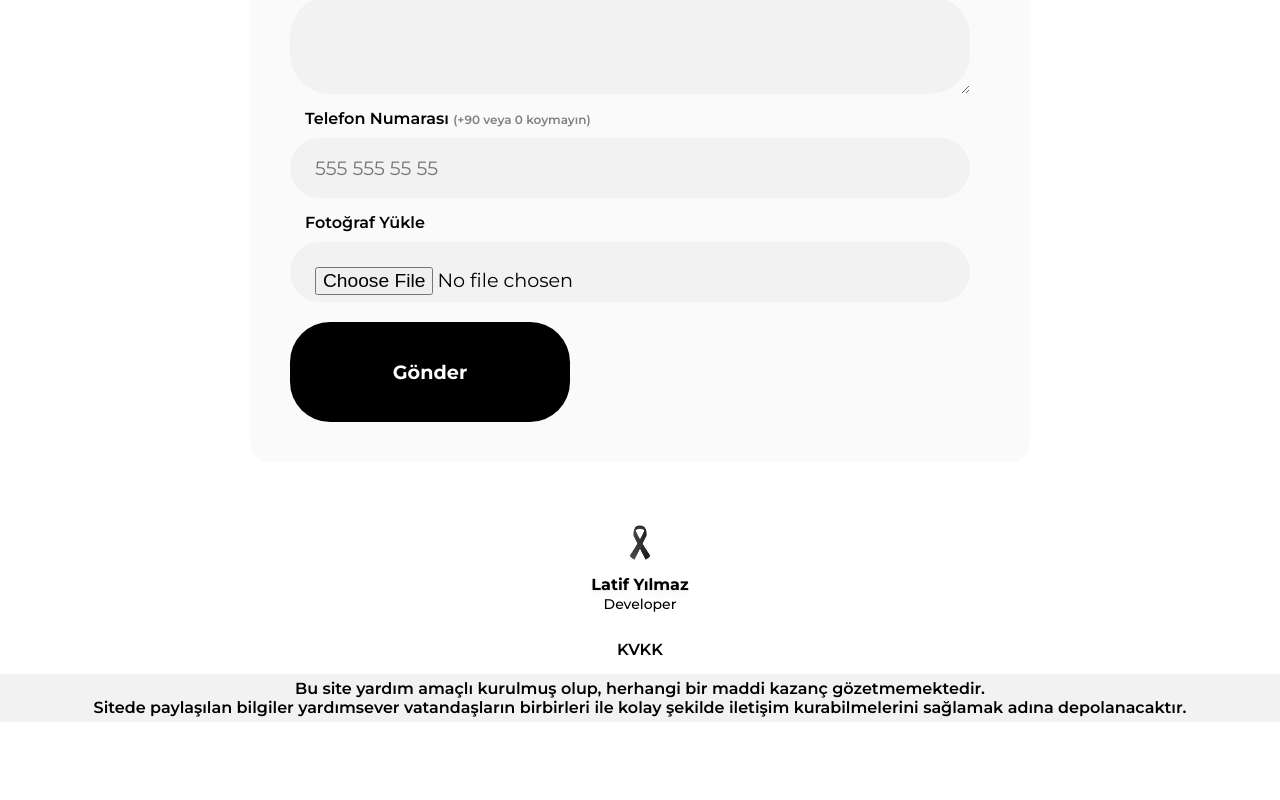
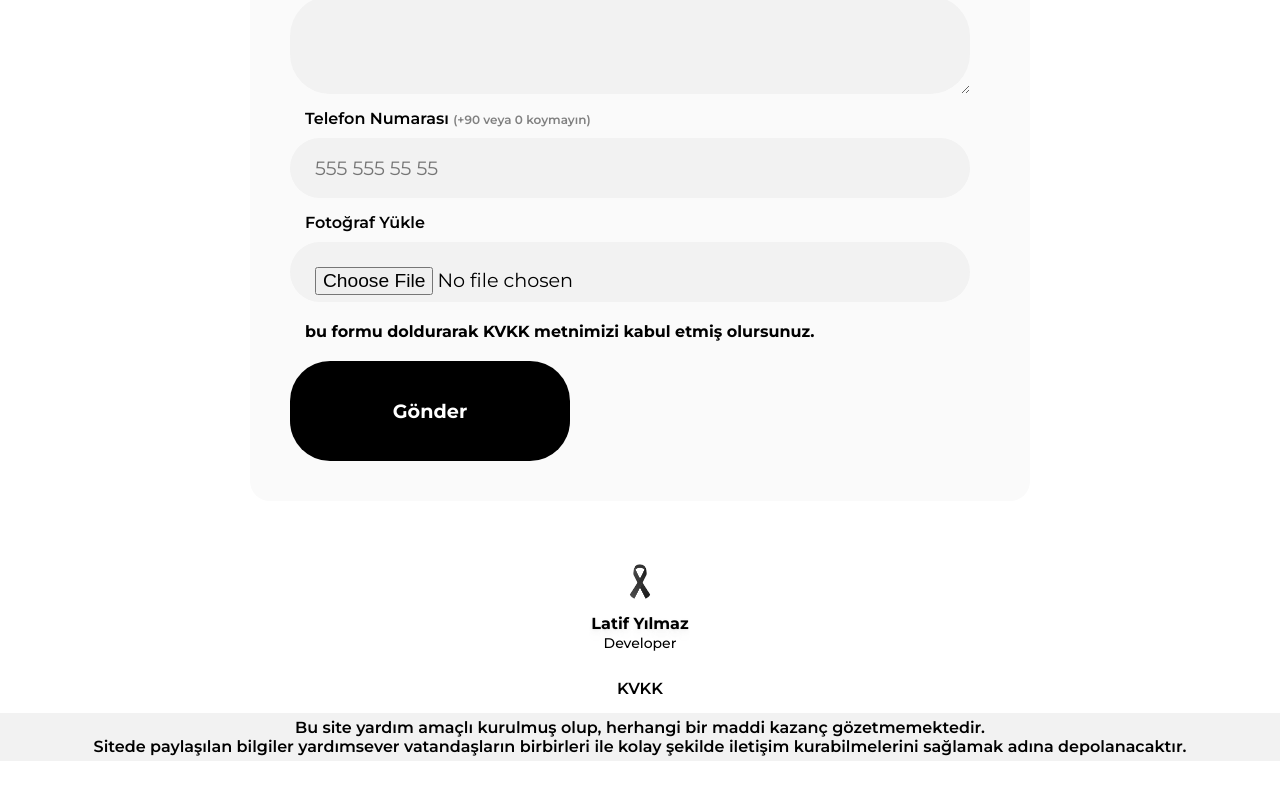
Before and after one commit to LatifY/zelzele, a React (Create React App) app: page /ilan-ver in a window 1280 px wide. Shown: the part 845-1645 px from the top of the page. Built offline with nearby package versions, Linux system fonts and the light colour scheme; no server answers.

Commit message:
form kvkk

```diff
--- a/src/assets/scss/index.scss
+++ b/src/assets/scss/index.scss
@@ -58,6 +58,17 @@ body {
     height: auto;
     margin: 0 auto;
     text-align: left;
+
+    .kvkk-info{
+        padding: 15px;
+        padding-bottom: 0;
+        font-weight: bold;
+        margin-top: 5px;
+        &-link{
+            text-decoration: underline;
+            font-weight: 900;
+        }
+    }
 
     .smallinfo{
             font-size: 12px;
--- a/src/pages/Ad.js
+++ b/src/pages/Ad.js
@@ -8,9 +8,8 @@ import { v4 as uuidv4 } from "uuid";
 
 import { db } from "../firebase";
 import { collection } from "@firebase/firestore";
-import { data } from "../data";
-import { async } from "@firebase/util";
-import axios from "axios";
+import { Link } from "react-router-dom";
+
 
 export default function Ad() {
     const [owner, setOwner] = useState("");
@@ -248,12 +247,15 @@ export default function Ad() {
                         Fotoğraf Yükle
                     </label>
                     <input
+                        accept="image/*"
                         type="file"
                         id="photo"
                         onChange={handleImageChange}
                         onSubmit={(e) => (e.target.value = null)}
-                        placeholder="za"
                     />
+
+                    <span className="kvkk-info">bu formu doldurarak KVKK metnimizi kabul etmiş olursunuz.</span>
+
 
                     <input
                         className="send"
@@ -261,6 +263,7 @@ export default function Ad() {
                         value="Gönder"
                         type="submit"
                     />
+
                 </form>
             </div>
         </>
```
